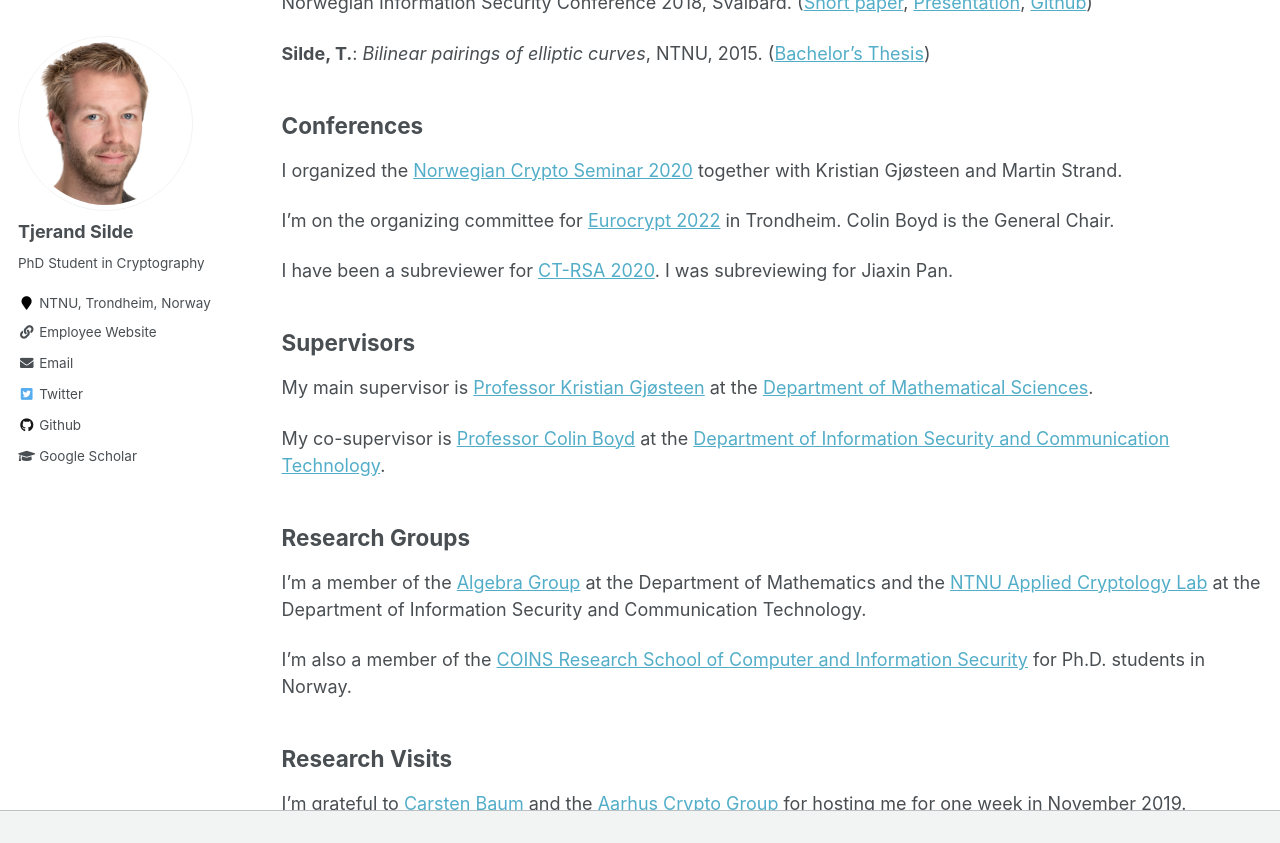
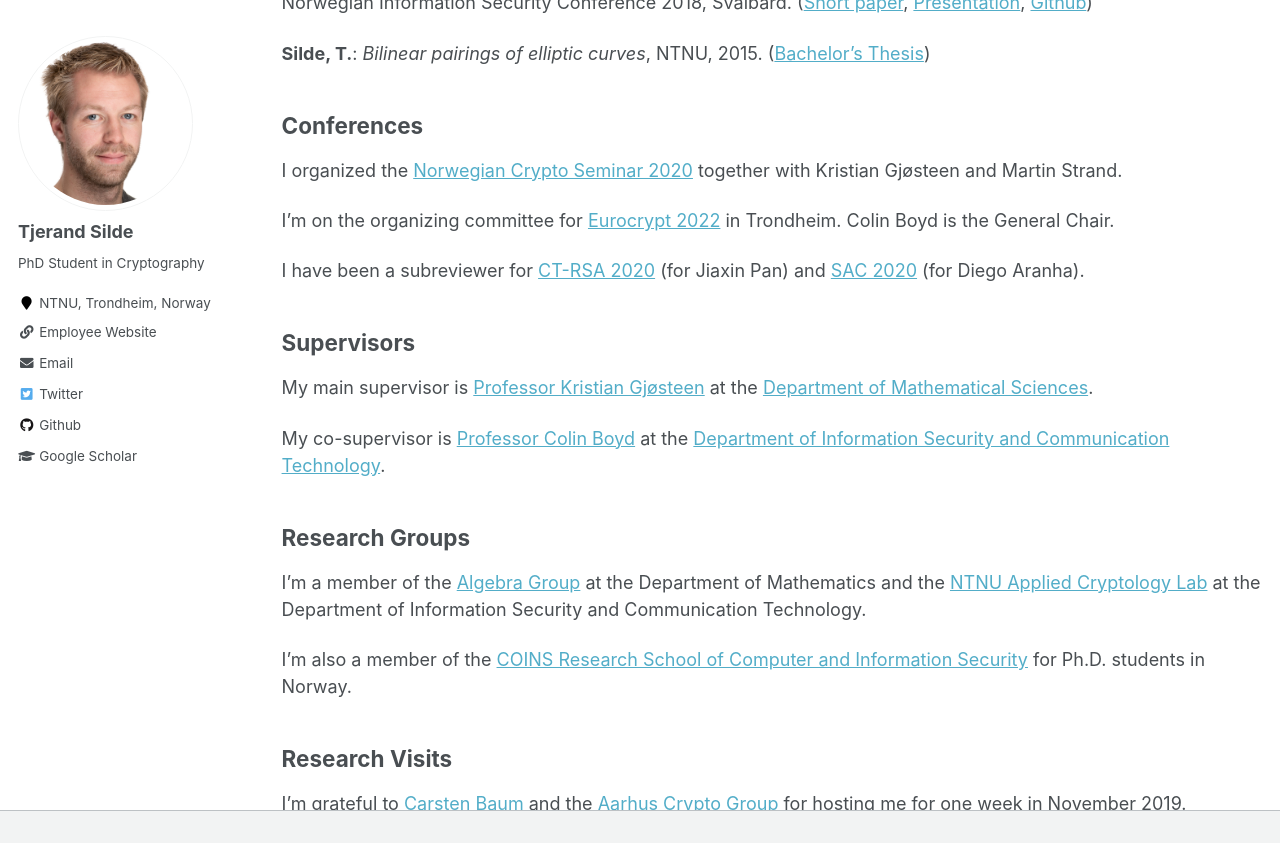
Before and after one commit to tjesi/tjesi.github.io, a Jekyll site: the page built from _pages/academic.md, in a window 1280 px wide and 900 px high, scrolled down 542 px, cut to the strip 0-843 px from the top of the window. Built offline with Jekyll 4.4.1, drawn with Linux system fonts in a browser that asks for light colours.

Commit message:
Update academic.md

```diff
--- a/_pages/academic.md
+++ b/_pages/academic.md
@@ -27,7 +27,7 @@
 
 I'm on the organizing committee for [Eurocrypt 2022](https://eurocrypt.iacr.org/2022) in Trondheim. Colin Boyd is the General Chair.
 
- I have been a subreviewer for [CT-RSA 2020](https://link.springer.com/book/10.1007/978-3-030-40186-3). I was subreviewing for Jiaxin Pan.
+ I have been a subreviewer for [CT-RSA 2020](https://link.springer.com/book/10.1007/978-3-030-40186-3) (for Jiaxin Pan) and [SAC 2020](https://sac2020.ca) (for Diego Aranha).
 
 ## Supervisors
 My main supervisor is [Professor Kristian Gjøsteen](https://www.ntnu.edu/employees/kristian.gjosteen) at the [Department of Mathematical Sciences](https://www.ntnu.edu/imf).
```
